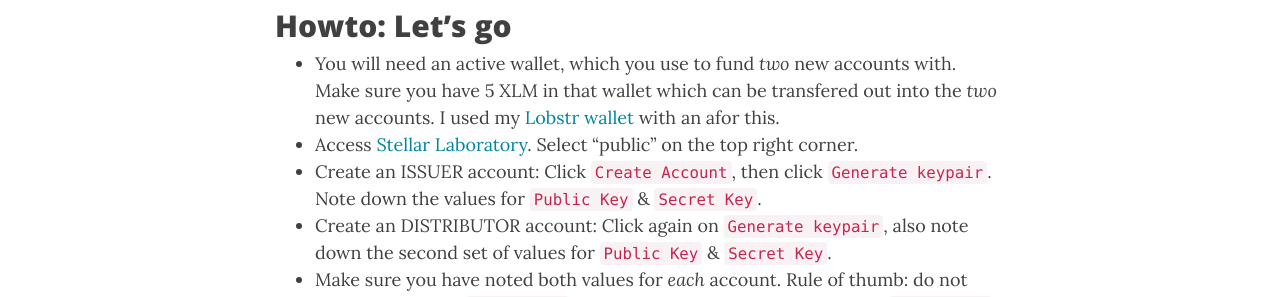
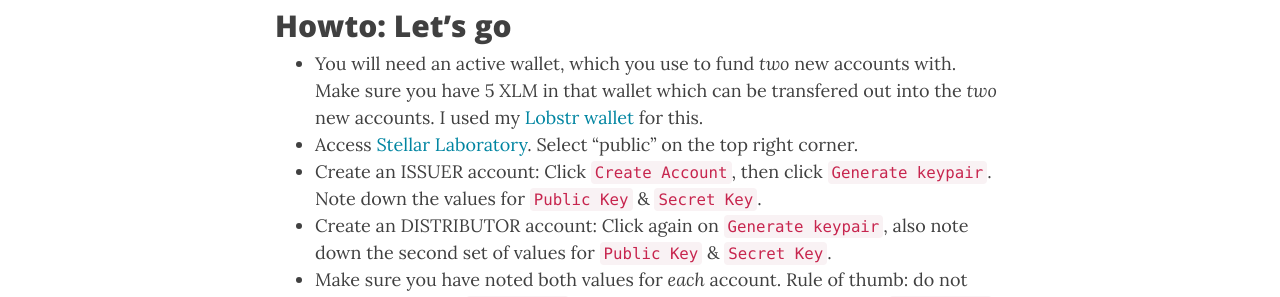
Before and after one commit to codeaffen/codeaffen.org, a Jekyll site: the page built from _posts/2021-03-09-stellar-issue-asset.md, in a window 1280 px wide and 900 px high, scrolled down 881 px. Shown: the part 154-451 px from the top of the window. Built offline with Jekyll 4.4.1, drawn with Linux system fonts in a browser that asks for light colours; nearby versions of some CDN libraries; comment, search, counter and statistics services are not loaded.

Commit message:
Fixed another typo

```diff
--- a/_posts/2021-03-09-stellar-issue-asset.md
+++ b/_posts/2021-03-09-stellar-issue-asset.md
@@ -22,7 +22,7 @@ Best starting point is the [official Stellar documentation](https://developers.s
 
 ## Howto: Let's go
 
-- You will need an active wallet, which you use to fund *two* new accounts with. Make sure you have 5 XLM in that wallet which can be transfered out into the *two* new accounts. I used my [Lobstr wallet](https://lobstr.co/){:target="_blank"} with an afor this.
+- You will need an active wallet, which you use to fund *two* new accounts with. Make sure you have 5 XLM in that wallet which can be transfered out into the *two* new accounts. I used my [Lobstr wallet](https://lobstr.co/){:target="_blank"} for this.
 - Access [Stellar Laboratory](https://laboratory.stellar.org/){:target="_blank"}. Select "public" on the top right corner.
 - Create an ISSUER account: Click `Create Account`, then click `Generate keypair`. Note down the values for `Public Key` & `Secret Key`.
 - Create an DISTRIBUTOR account: Click again on `Generate keypair`, also note down the second set of values for `Public Key` & `Secret Key`.
```
